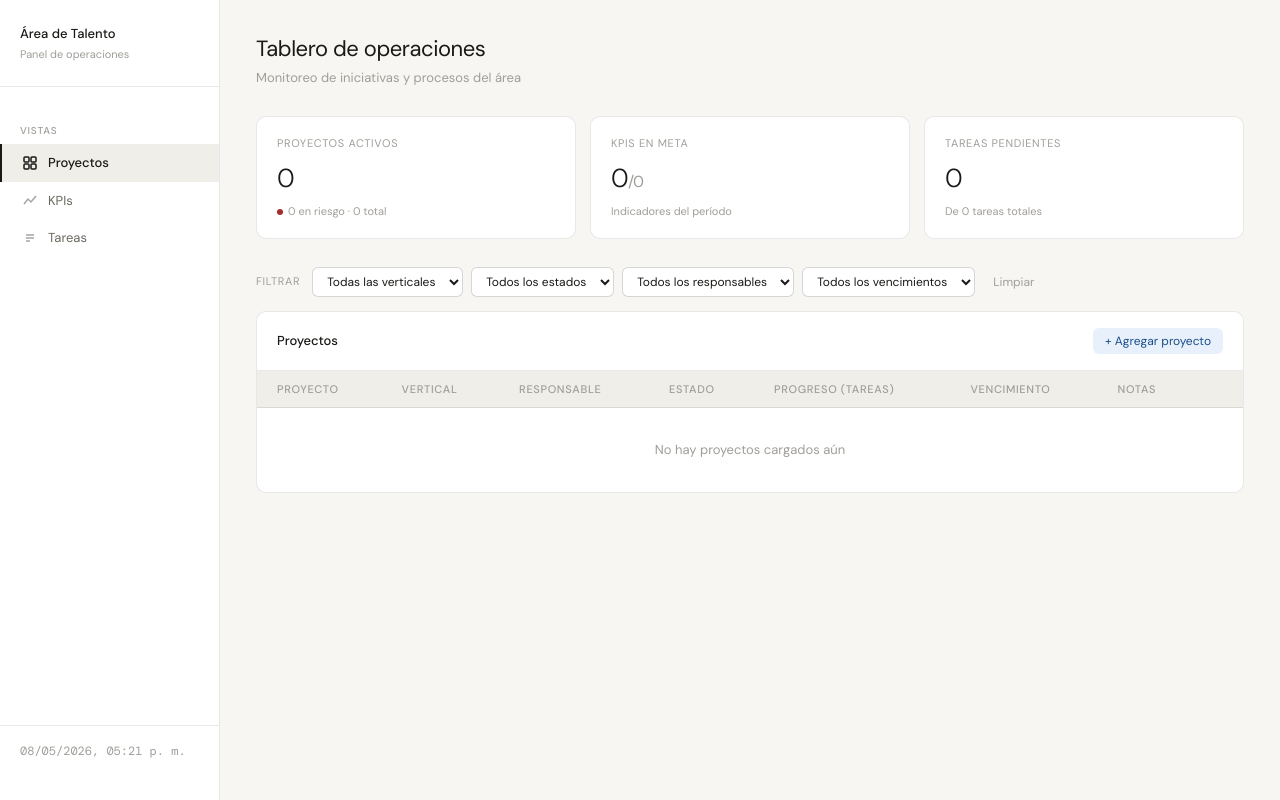
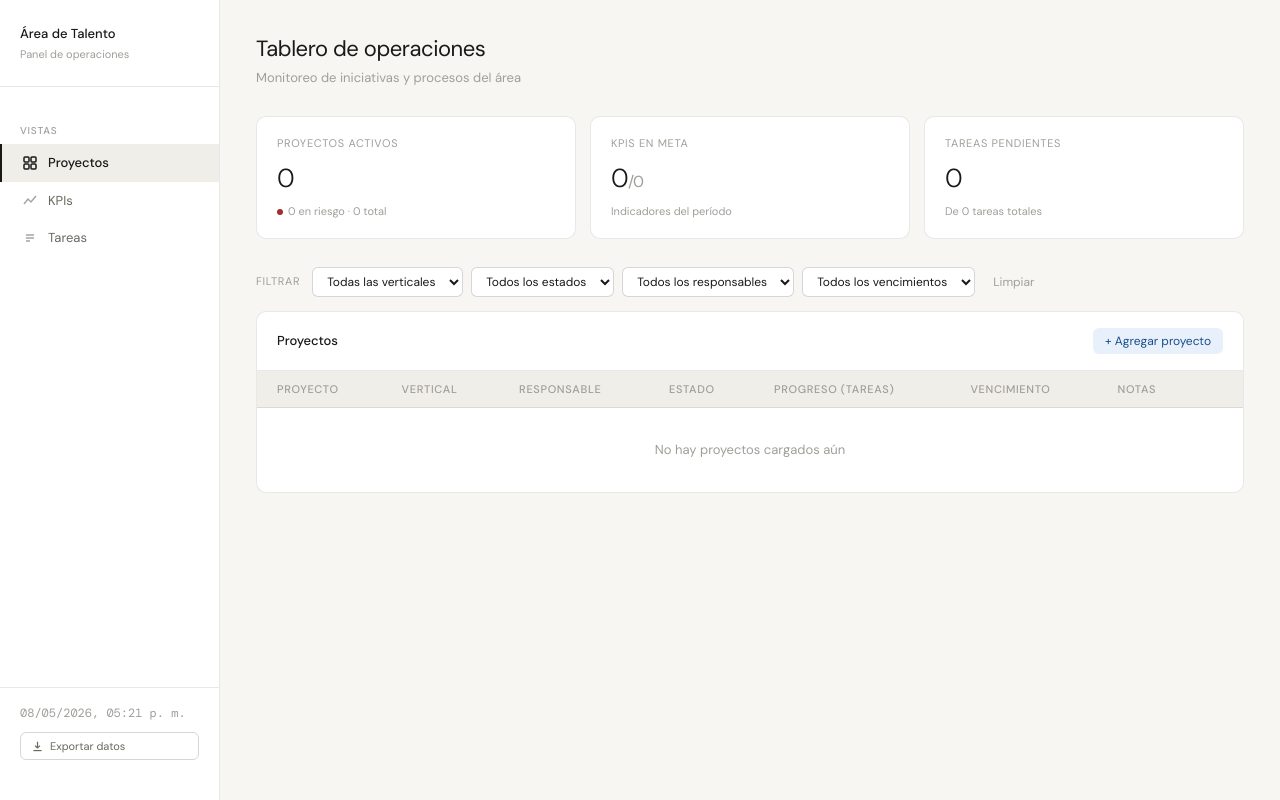
Before and after one commit to anibalanho/talent, a plain HTML site: page index.html in a window 1280 px wide. Drawn offline with nearby package versions, Linux system fonts and the light colour scheme.

Commit message:
Add files via upload

```diff
--- a/index.html
+++ b/index.html
@@ -143,6 +143,10 @@ input[type=text]:focus,input[type=number]:focus,select:focus,textarea:focus{bord
     </div>
     <div class="sidebar-footer">
       <div class="clock-display" id="clock">--/--/---- --:--</div>
+      <button onclick="exportData()" style="margin-top:10px;width:100%;font-size:11px;font-family:'DM Sans',sans-serif;padding:6px 10px;border:1px solid var(--border-strong);border-radius:var(--radius-sm);background:none;color:var(--text-2);cursor:pointer;text-align:left;display:flex;align-items:center;gap:6px">
+        <svg width="13" height="13" viewBox="0 0 16 16" fill="none" stroke="currentColor" stroke-width="1.5"><path d="M8 2v8m0 0l-3-3m3 3l3-3"/><path d="M3 13h10"/></svg>
+        Exportar datos
+      </button>
     </div>
   </aside>
 
@@ -704,6 +708,22 @@ function updateClock(){
   document.getElementById("clock").textContent = new Date().toLocaleString("es-AR",{day:"2-digit",month:"2-digit",year:"numeric",hour:"2-digit",minute:"2-digit"});
 }
 
+function exportData(){
+  const data = JSON.stringify({
+    proyectos: state.proyectos,
+    kpis: state.kpis,
+    tareas: state.tareas,
+    nextId
+  }, null, 2);
+  const blob = new Blob([data], {type:"application/json"});
+  const url = URL.createObjectURL(blob);
+  const a = document.createElement("a");
+  a.href = url;
+  a.download = "tablero-datos.json";
+  a.click();
+  URL.revokeObjectURL(url);
+}
+
 loadState();
 renderAll();
 updateClock();
```
